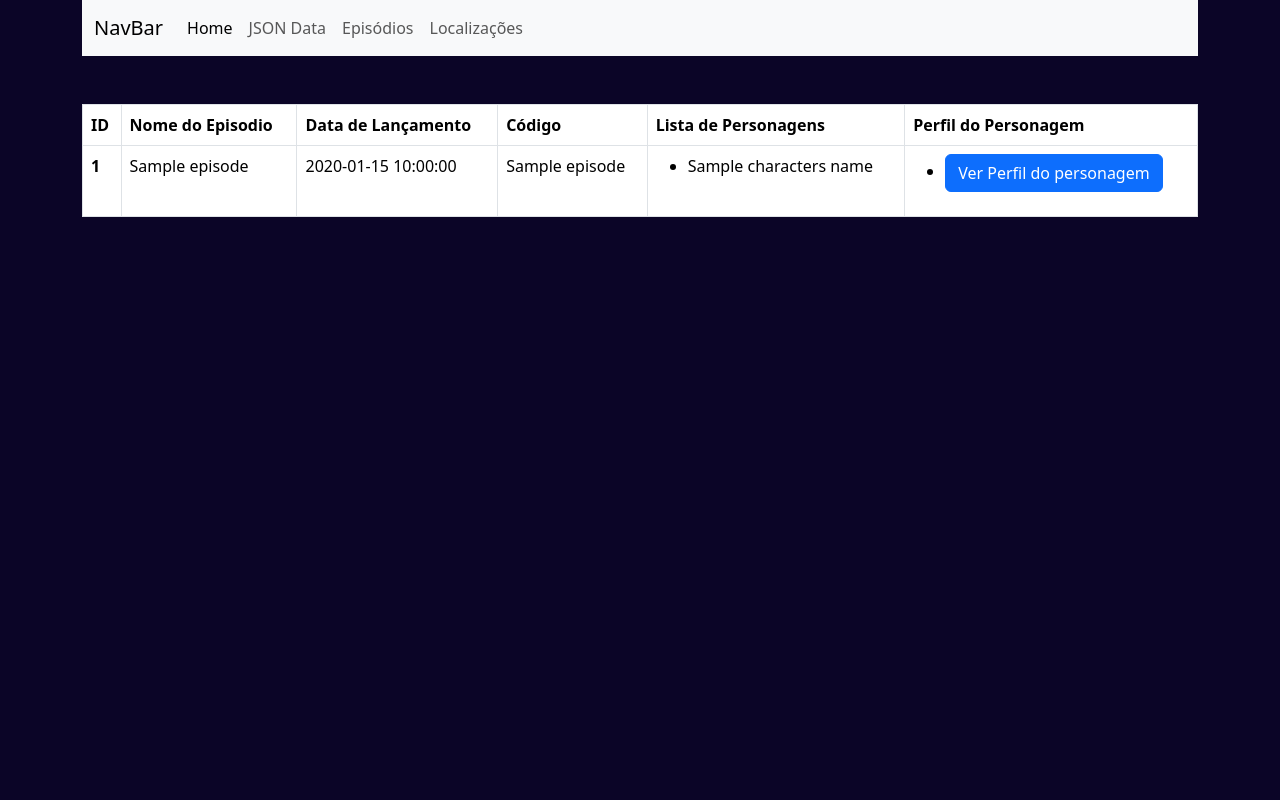
After one commit to CarolinaSanches24/API--RickAndMarty, a Flask app: template templates/episode.html in a window 1280 px wide. The commit adds this page. Run offline with Flask 3, Linux system fonts and the light colour scheme; the template is opened without the code that fills it: most values are stand-ins (such as "Sample title", 1, 10 or a date in 2020).

Commit message:
feat: adicionando episodios

```diff
--- a/app.py
+++ b/app.py
@@ -1,4 +1,4 @@
-from flask import Flask, render_template
+from flask import Flask, render_template,  jsonify
 import urllib.request, json
 
 app = Flask (__name__)
@@ -66,7 +66,6 @@ def get_locations():
             "name":location["name"],
             "type":location["type"],
             "dimension":location["dimension"],
-            "residents":location["residents"]
         }
 
         locations.append(location);
@@ -79,5 +78,66 @@ def get_location(id):
     response = urllib.request.urlopen(url)
     data = response.read();
     location_dict = json.loads(data);
+    list_ids = [];
+    character_names = [];
 
-    return render_template("location.html", location=location_dict);
+    for resident in location_dict["residents"]:
+        resident_id = resident.split("/")[-1]
+        list_ids.append(resident_id);
+
+        # Consulta o nome do personagem pelo id e armazena na lista
+        character_url = f"https://rickandmortyapi.com/api/character/{resident_id}"
+        character_response = urllib.request.urlopen(character_url)
+        character_data = character_response.read()
+        character_dict = json.loads(character_data)
+        character_names.append(character_dict["name"])
+
+    residents_info = list(zip(list_ids, character_names))
+
+    return render_template("location.html", location=location_dict, residents_info = residents_info);
+
+# Listar Episodios
+@app.route("/episodes")
+def get_list_episodes():
+    url = "https://rickandmortyapi.com/api/episode";
+    response = urllib.request.urlopen(url)
+    data = response.read();
+    episodes_dict = json.loads(data);
+
+    episodes = [];
+
+    for episode in episodes_dict["results"]:
+        episode = {
+            "id":episode["id"],
+            "name":episode["name"],
+            "air_date":episode["air_date"],
+            "episode":episode["episode"]
+        }
+        episodes.append(episode);
+
+    return render_template("episodes.html", episodes=episodes);
+
+@app.route("/episode/<id>") # obter uma location
+def get_episode(id):
+    url = f"https://rickandmortyapi.com/api/episode/{id}"
+    response = urllib.request.urlopen(url)
+    data = response.read();
+    episode_dict = json.loads(data);
+    list_ids_characters = [];
+    character_names = [];
+
+    for character in episode_dict["characters"]:
+        character_id = character.split("/")[-1]
+        list_ids_characters.append(character_id);
+
+        # Consulta o nome do personagem pelo id e armazena na lista
+        character_url = f"https://rickandmortyapi.com/api/character/{character_id}"
+        character_response = urllib.request.urlopen(character_url)
+        character_data = character_response.read()
+        character_dict = json.loads(character_data)
+        character_names.append(character_dict["name"])
+
+
+        # characters_info = list(zip(list_ids_characters, character_names))
+
+    return render_template("episode.html", episode=episode_dict, list_ids_characters = list_ids_characters, characters_names = character_names);
--- /dev/null
+++ b/static/styles.css
@@ -0,0 +1,9 @@
+html,
+body {
+  height: 100%;
+}
+body {
+  background-color: #0b0527;
+  margin: 0;
+  padding: 0;
+}
--- /dev/null
+++ b/templates/episode.html
@@ -0,0 +1,40 @@
+{% extends "layout.html" %} {% block content %} <br /><br />
+<table class="table table-bordered">
+  <thead class="thead-dark">
+    <tr>
+      <th scope="col">ID</th>
+      <th scope="col">Nome do Episodio</th>
+      <th scope="col">Data de Lançamento</th>
+      <th scope="col">Código</th>
+      <th scope="col">Lista de Personagens</th>
+      <th scope="col">Perfil do Personagem</th>
+    </tr>
+  </thead>
+  <tbody>
+    <tr>
+      <th scope="row">{{ episode.id }}</th>
+      <td>{{ episode.name }}</td>
+      <td>{{ episode.air_date }}</td>
+      <td>{{ episode.episode }}</td>
+      <td>
+        <ul>
+          {% for character_name in characters_names %}
+          <li>{{ character_name }}</li>
+          {% endfor %}
+        </ul>
+      </td>
+      <td>
+        <ul>
+          {% for character_id in list_ids_characters %}
+          <li>
+            <a href="/profile/{{ character_id}}" class="btn btn-primary"
+              >Ver Perfil do personagem</a
+            >
+          </li>
+          {% endfor %}
+        </ul>
+      </td>
+    </tr>
+  </tbody>
+</table>
+{% endblock %}
--- a/templates/layout.html
+++ b/templates/layout.html
@@ -10,6 +10,10 @@
       integrity="sha384-T3c6CoIi6uLrA9TneNEoa7RxnatzjcDSCmG1MXxSR1GAsXEV/Dwwykc2MPK8M2HN"
       crossorigin="anonymous"
     />
+    <link
+      rel="stylesheet"
+      href="{{ url_for('static', filename='styles.css') }}"
+    />
   </head>
   <body>
     <main class="container">
--- a/templates/nav.html
+++ b/templates/nav.html
@@ -22,7 +22,7 @@
             <a class="nav-link" href="/lista">JSON Data</a>
           </li>
           <li class="nav-item">
-            <a class="nav-link" href="/episodios">Episódios</a>
+            <a class="nav-link" href="/episodes">Episódios</a>
           </li>
           <li class="nav-item">
             <a class="nav-link" href="/locations">Localizações</a>
--- a/templates/personagens.html
+++ b/templates/personagens.html
@@ -8,7 +8,7 @@
       class="img-fluid img-thumbnail"
     />
 
-    <h3 class="h5">{{character.name}}</h3>
+    <h3 class="h5" style="color: #fff">{{character.name}}</h3>
     <p>
       <a href="/profile/{{character.id}}" class="btn btn-primary">Ver perfil</a>
     </p>
```
Also changed, not shown: templates/episodes.html (added, +28 -0 lines), templates/location.html (+22 -6 lines), static/space.jpg (added), 1 other file.
